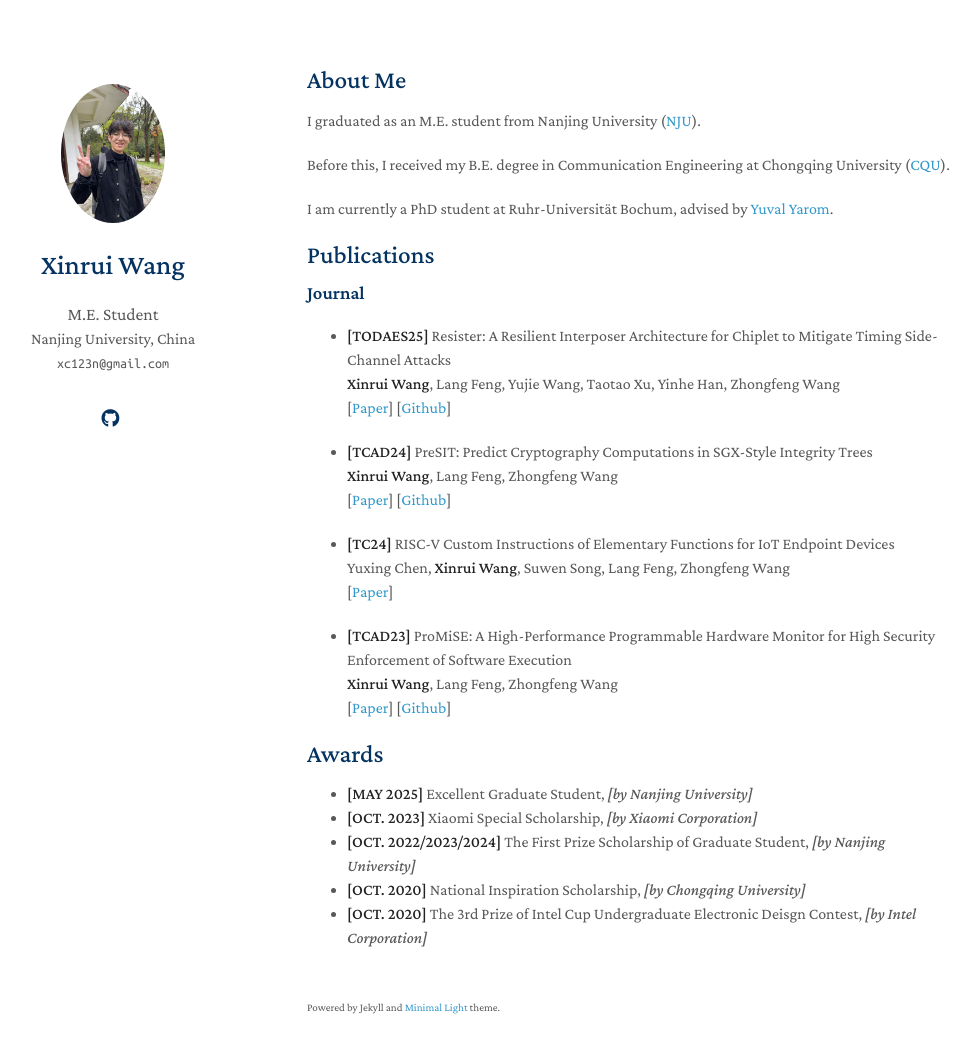
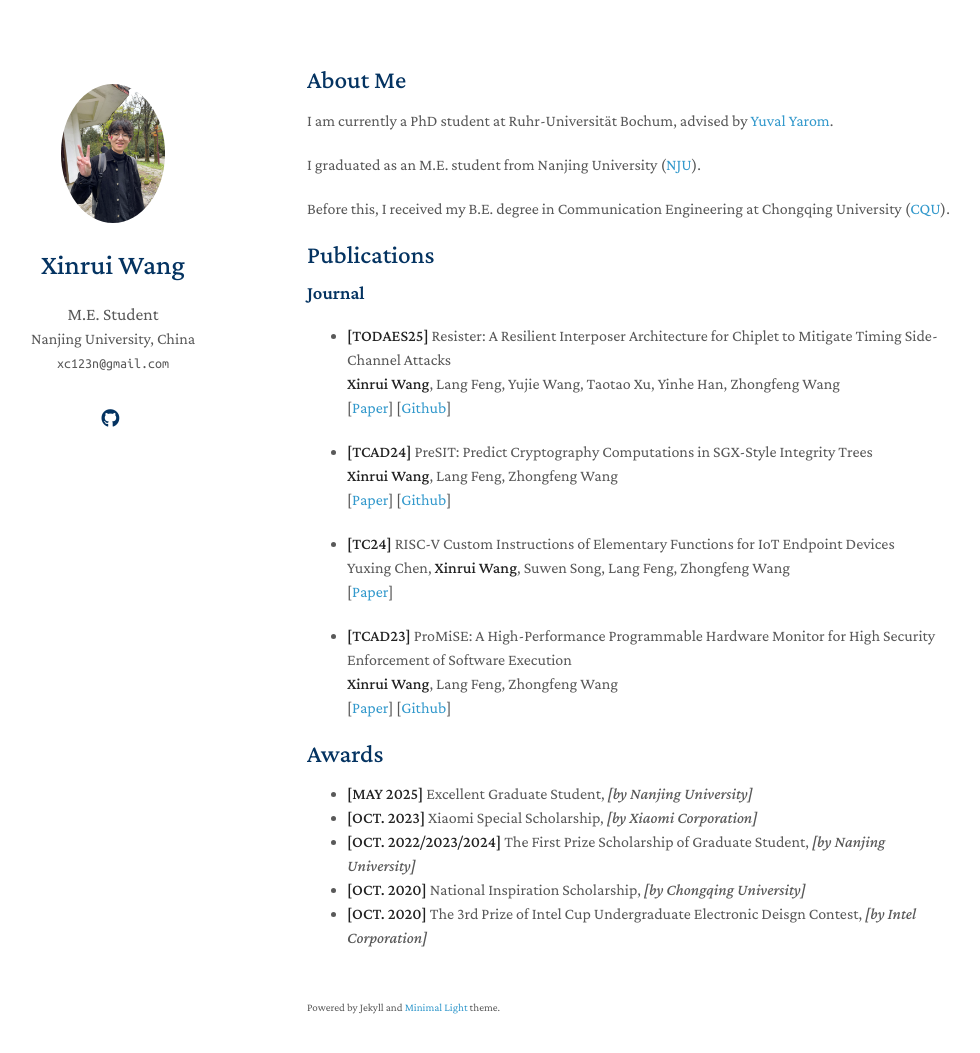
Before and after one commit to XC1a/XC1a.github.io, a Jekyll site: the page built from index.md, in a window 1280 px wide and 1088 px high. Shown: the top 1053 px of the window, without its empty margins (163-1143 px from the left). Built offline with Jekyll 4.4.1, drawn with Linux system fonts in a browser that asks for light colours; nearby versions of some CDN libraries; a style sheet for code colours, icons or effects is not loaded; our own code applies the rules of GitHub Pages for plain Markdown files.

```diff
--- a/index.md
+++ b/index.md
@@ -4,11 +4,11 @@ layout: homepage
 
 ## About Me
 
+I am currently a PhD student at Ruhr-Universität Bochum, advised by [Yuval Yarom](https://yuval.yarom.org/).
+
 I graduated as an M.E. student from Nanjing University ([NJU](https://www.nju.edu.cn/en/)).
 
 Before this, I received my B.E. degree in Communication Engineering at Chongqing University ([CQU](https://english.cqu.edu.cn/)).
-
-I am currently a PhD student at Ruhr-Universität Bochum, advised by [Yuval Yarom](https://yuval.yarom.org/).
 
 
 ## Publications
```
